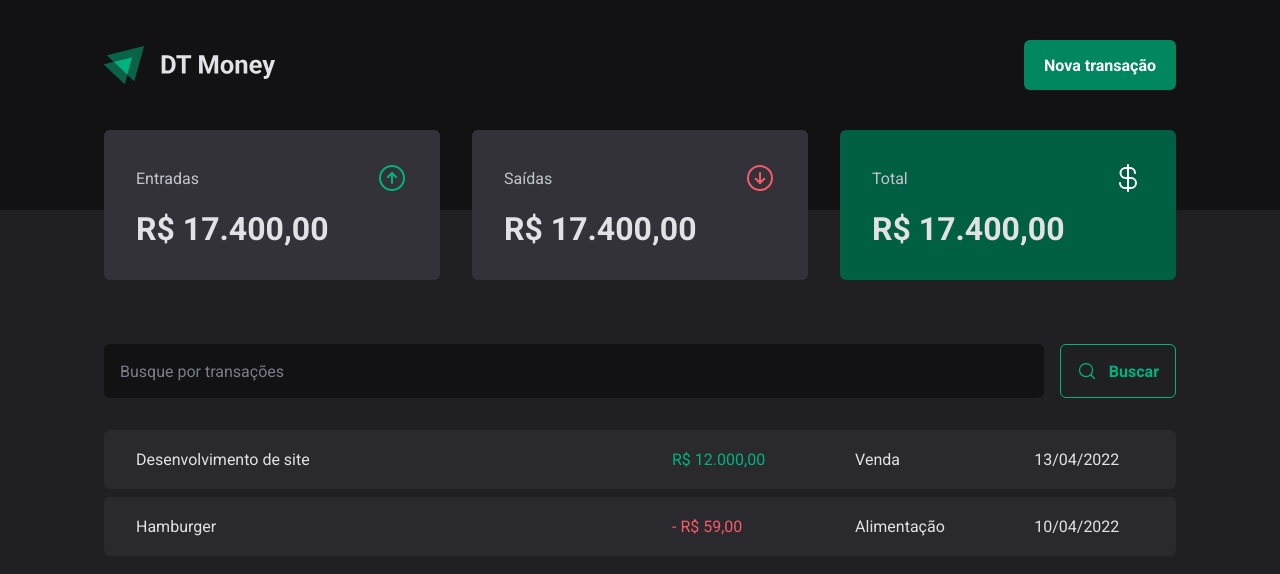
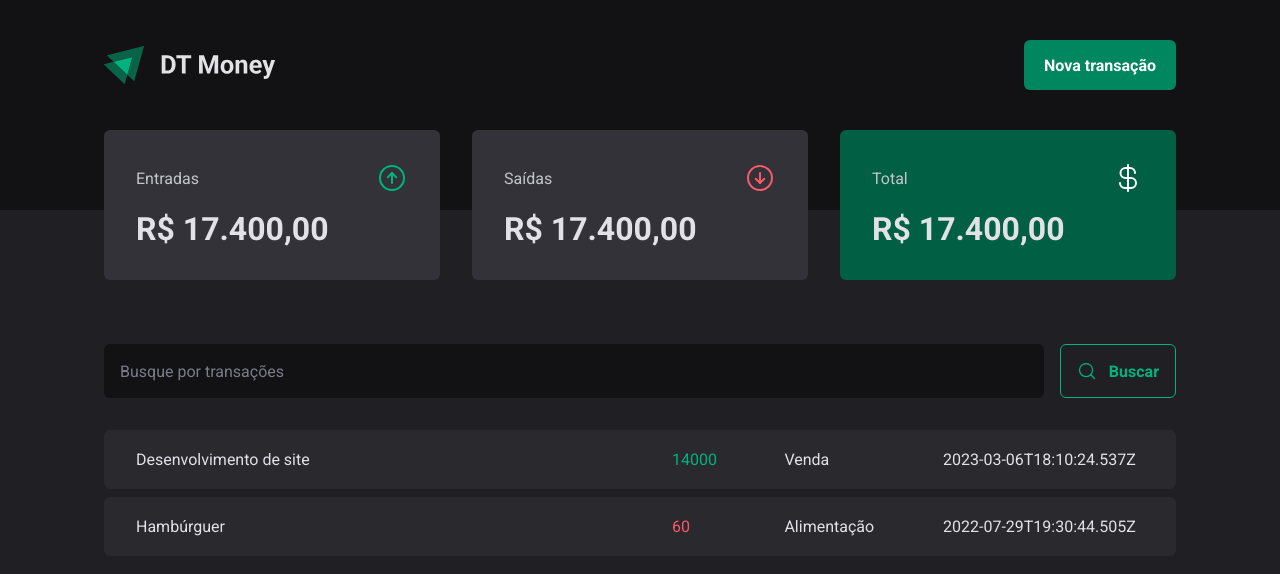
Before and after one commit to HeloBaron/reactjs-financialControl-API, a React (Vite) app: page / in a window 1280 px wide. Shown: the top 574 px of the page. Built offline with nearby package versions, Linux system fonts and the light colour scheme; data requests are answered from the project's data file.

Commit message:
update: Http request

```diff
--- a/server.json
+++ b/server.json
@@ -13,7 +13,7 @@
             "description": "Hambúrguer",
             "type": "outcome",
             "category": "Alimentação",
-            "price": 50,
+            "price": 60,
             "createdAt": "2022-07-29T19:30:44.505Z"
           }
     ]
--- a/src/pages/Transactions/index.tsx
+++ b/src/pages/Transactions/index.tsx
@@ -2,8 +2,31 @@
 import { SearchForm } from "../../pages/Transactions/SearchForm";
 import { Summary } from "../../components/Summary";
 import { PriceHightlight, TransactionsContainer, TransactionsTable } from "./styles";
+import { useEffect, useState } from "react";
+
+interface Transaction {
+    id: number;
+    description: string;
+    type: 'income' | 'outcome';
+    price: number;
+    category: string;
+    createdAt: string;
+  }
 
 export function Transactions() {
+    const [transactions, setTransactions] = useState<Transaction[]>([]);
+
+  async function loadTransactions() {
+    const response = await fetch('http://localhost:3333/transactions')
+    const data = await response.json()
+
+    setTransactions(data)
+  }
+
+  useEffect(() => {
+    loadTransactions()
+  }, []);
+
     return (
         <div>
             <Header />
@@ -14,27 +37,21 @@
 
             <TransactionsTable>
                     <tbody>
-                        <tr>
-                            <td width="50%">Desenvolvimento de site</td>
-                            <td>
-                                <PriceHightlight variant="income">
-                                R$ 12.000,00
-                                </PriceHightlight>
-                            </td>
-                            <td>Venda</td>
-                            <td>13/04/2022</td>
-                        </tr>
+                        {transactions.map(transaction => {
+                            return (
+                                <tr key={transaction.id}>
+                                    <td width="50%">{transaction.description}</td>
+                                    <td>
+                                        <PriceHightlight variant={transaction.type}>
+                                          {transaction.price}
+                                        </PriceHightlight>
+                                    </td>
+                                    <td>{transaction.category}</td>
+                                    <td>{transaction.createdAt}</td>
+                                </tr>
+                            )
+                        })}
 
-                        <tr>
-                            <td width="50%">Hamburger</td>
-                            <td>
-                                <PriceHightlight variant="outcome">
-                                - R$ 59,00
-                                </PriceHightlight>
-                            </td>
-                            <td>Alimentação</td>
-                            <td>10/04/2022</td>
-                        </tr>
                     </tbody>
                 </TransactionsTable>
            </TransactionsContainer>
```
